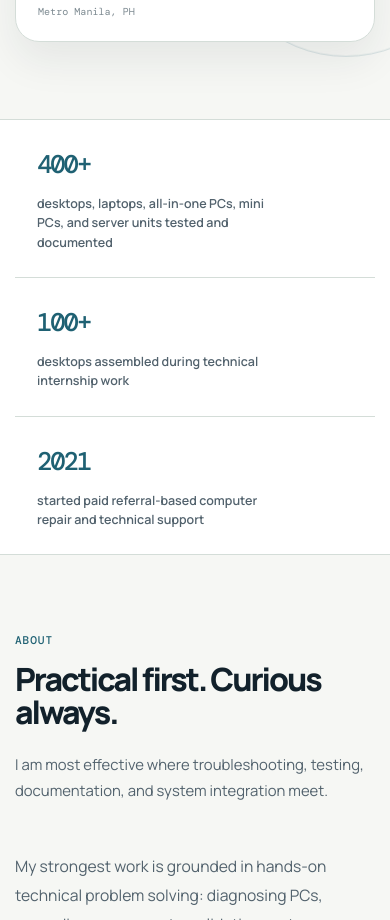
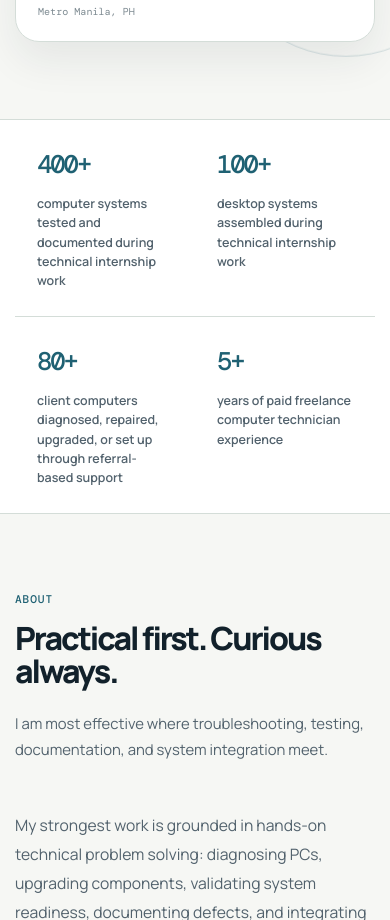
Before and after one commit to andreirtc/ralph_andrei_castillo_portfolio, a React (Vite) app: page / in a window 390 px wide. Shown: the part 1480-2400 px from the top of the page. Built offline with nearby package versions, Linux system fonts and the light colour scheme.

Commit message:
Strengthen portfolio proof statistics

```diff
--- a/src/App.jsx
+++ b/src/App.jsx
@@ -710,22 +710,29 @@ function App() {
             <article className="proof-card">
               <p className="proof-number">400+</p>
               <p className="proof-label">
-                desktops, laptops, all-in-one PCs, mini PCs, and server units
-                tested and documented
+                computer systems tested and documented during technical internship work
               </p>
             </article>
 
             <article className="proof-card">
               <p className="proof-number">100+</p>
               <p className="proof-label">
-                desktops assembled during technical internship work
+                desktop systems assembled during technical internship work
               </p>
             </article>
 
             <article className="proof-card">
-              <p className="proof-number">2021</p>
+              <p className="proof-number">80+</p>
               <p className="proof-label">
-                started paid referral-based computer repair and technical support
+                client computers diagnosed, repaired, upgraded, or set up through
+                referral-based support
+              </p>
+            </article>
+
+            <article className="proof-card">
+              <p className="proof-number">5+</p>
+              <p className="proof-label">
+                years of paid freelance computer technician experience
               </p>
             </article>
           </div>
--- a/src/index.css
+++ b/src/index.css
@@ -501,7 +501,7 @@ svg {
 
 .proof-grid {
   display: grid;
-  grid-template-columns: repeat(3, 1fr);
+  grid-template-columns: repeat(4, 1fr);
 }
 
 .proof-card {
@@ -1851,6 +1851,18 @@ svg {
     display: none;
   }
 
+  .proof-grid {
+    grid-template-columns: repeat(2, 1fr);
+  }
+
+  .proof-card:nth-child(2) {
+    border-right: 0;
+  }
+
+  .proof-card:nth-child(-n + 2) {
+    border-bottom: 1px solid var(--line);
+  }
+
   .evidence-gallery {
     grid-template-columns: 1fr;
   }
```
